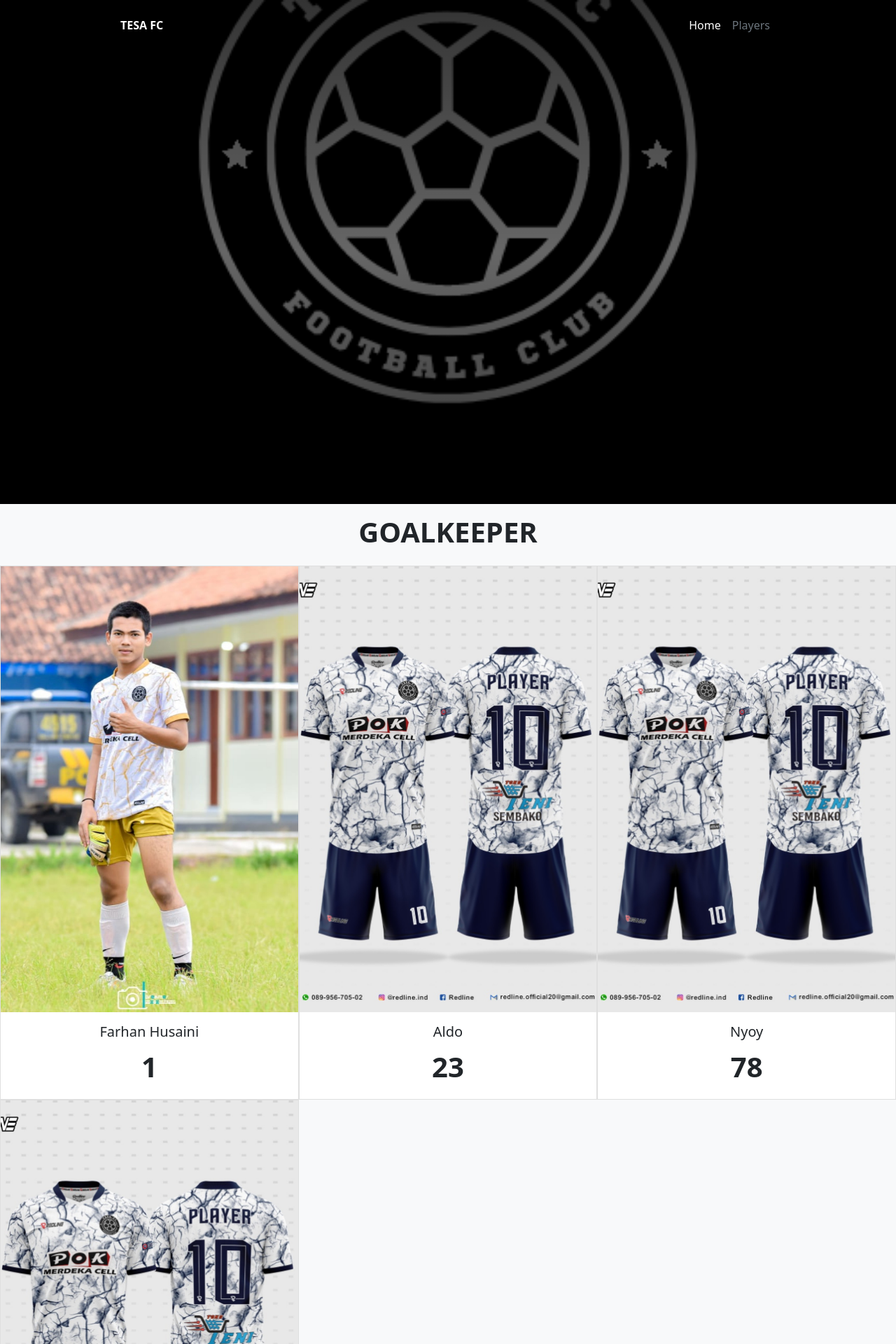
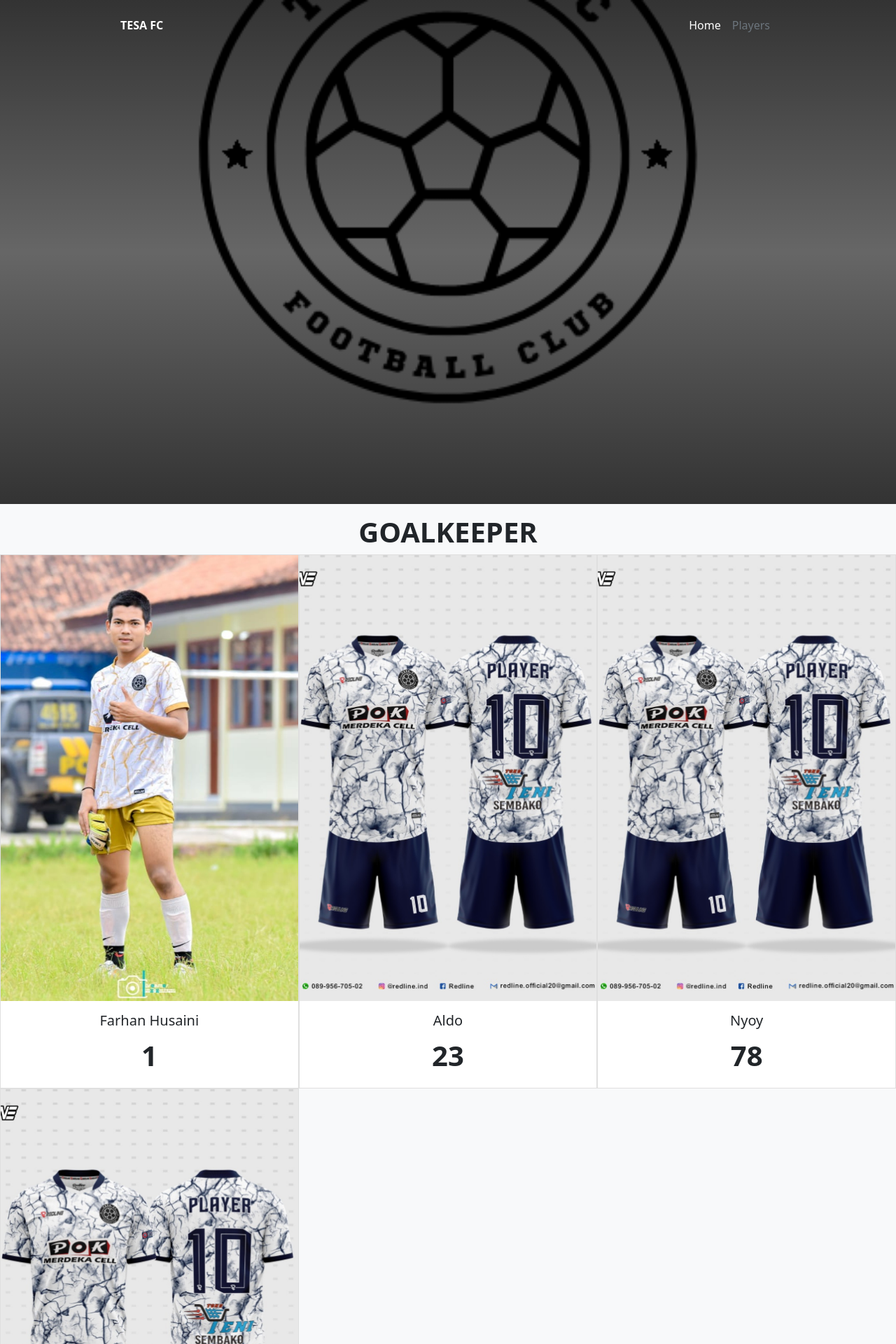
Before and after one commit to tesafc/www2, a Jekyll site: the page built from players.html, in a window 1280 px wide. Shown: the top 1920 px of the page at 70% size. Built offline with Jekyll 4.4.1, drawn with Linux system fonts in a browser that asks for light colours.

Commit message:
Update players.html

```diff
--- a/players.html
+++ b/players.html
@@ -1,14 +1,14 @@
 ---
 layout: page
 title: Players
-image: /assets/img/logo-1.png
+image: /assets/img/logo-2.png
 ---
 
 <div class="container-fluid px-0 bg-light">
   <div class="row row-cols-2 row-cols-md-3 g-0">
     {% assign roles = site.data.players | group_by:"role" %}
     {% for role in roles %}
-      <h1 class="d-block w-100 py-3 text-uppercase text-center fw-bold">{{ role.name }}</h1>
+      <h1 class="d-block w-100 pt-3 text-uppercase text-center fw-bold">{{ role.name }}</h1>
       {% for player in role.items %}
     <div class="col">
       <div class="card rounded-0 h-100">
```
